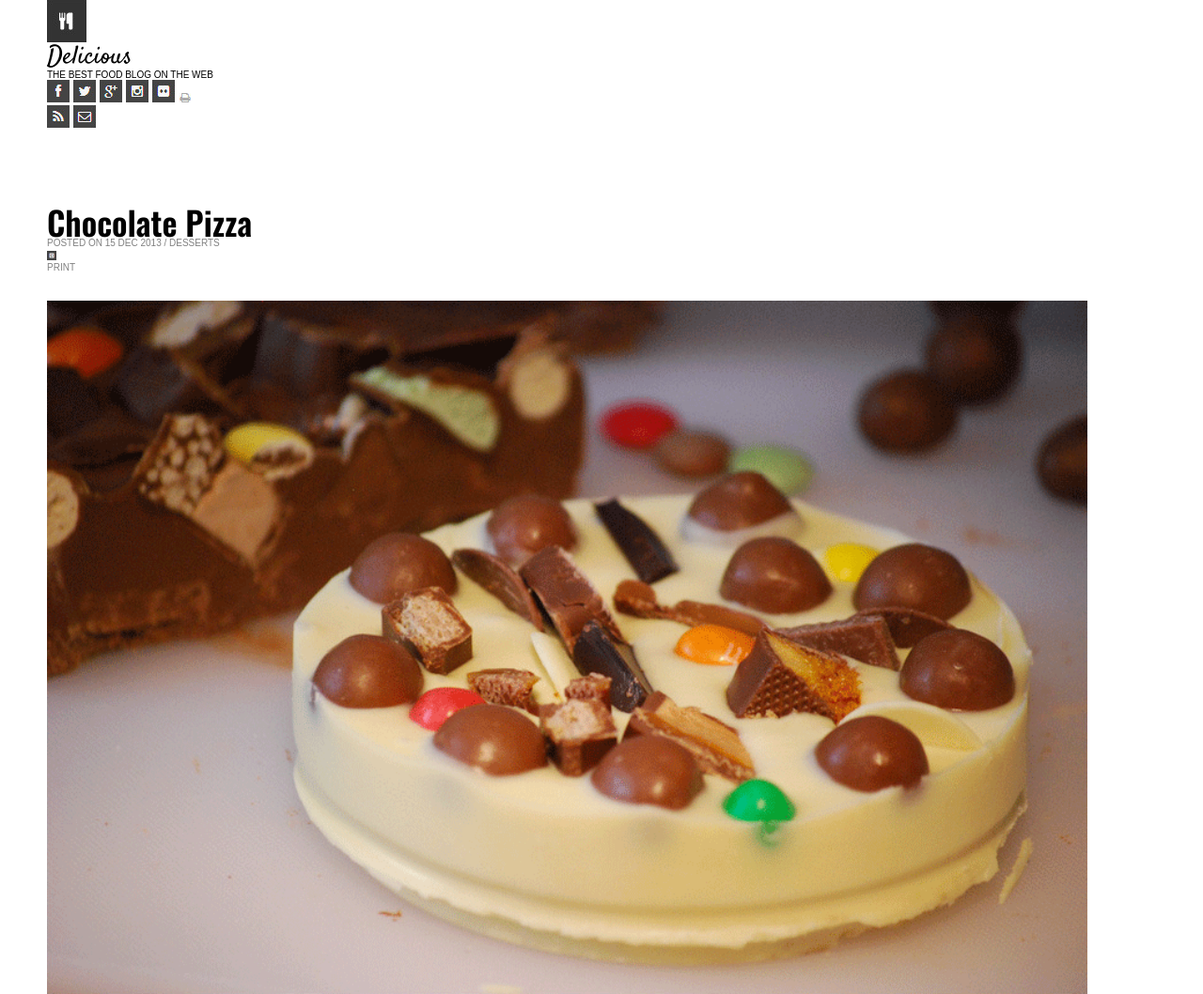
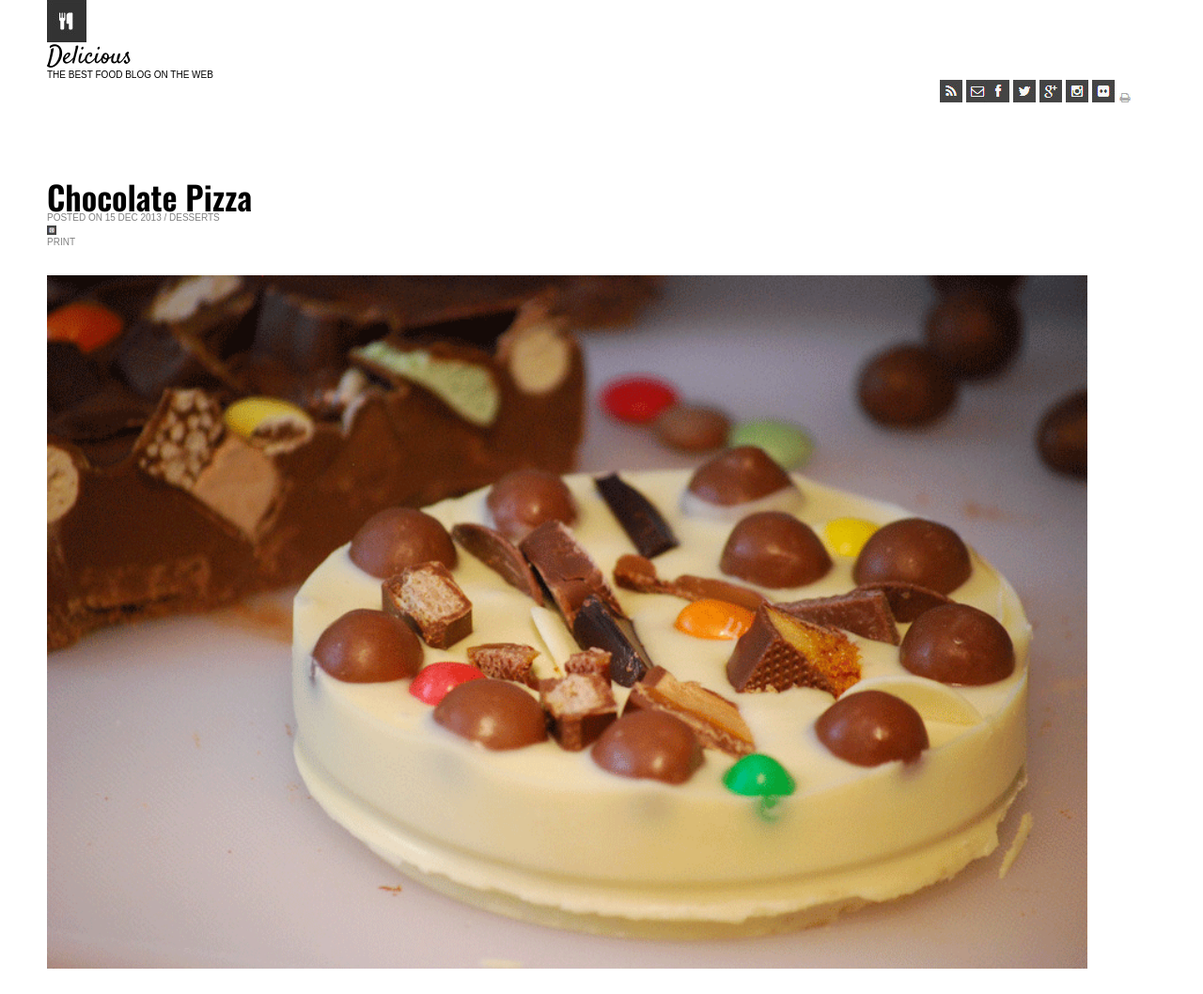
Before and after one commit to Mehtab228/chocolatePizza, a plain HTML site: page index.html in a window 1280 px wide. Shown: the top 1058 px of the page at 94% size. Drawn offline with nearby package versions, Linux system fonts and the light colour scheme; files whose address does not match are found by name; a web font is replaced by a local one.

Commit message:
added some positioning

```diff
--- a/style.css
+++ b/style.css
@@ -35,13 +35,17 @@ body {
   padding-right: 10px;
 }
 
-#section-2-header {
- display: block;
-  align-items: center;
+
+#large-icon-group {
+    display: block;
+  padding-right: 20px;
+  position: absolute;
+  margin-left: 1000px;
 }
 
-#large-icon-group {
-  padding-right: 20px;
+#smallicongroup {
+    display: block;
+    margin-left: 950px;
 }
 
 #full-body {
```
